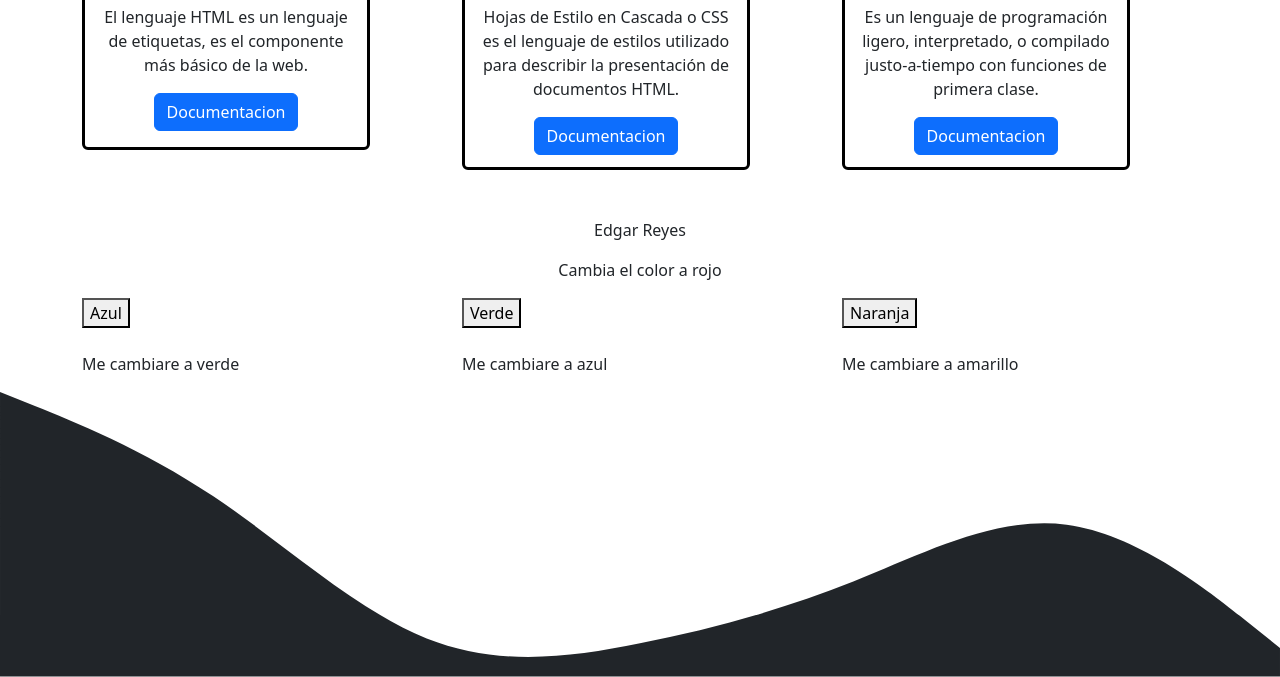
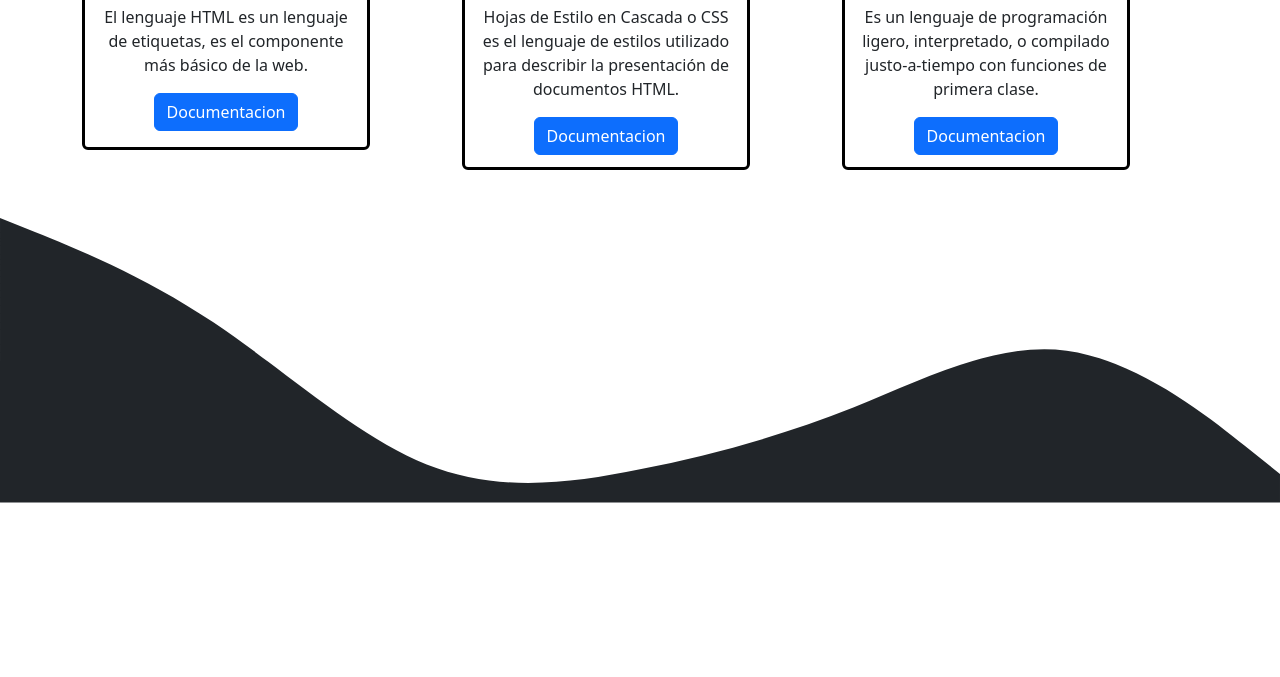
Before and after one commit to edyreyes2305/WebBootstrap, a plain HTML site: page index.html in a window 1280 px wide. Shown: the part 1164-1841 px from the top of the page. After the commit the page ends 1667 px from the top, so only its background shows below. Drawn offline with nearby package versions, Linux system fonts and the light colour scheme.

Commit message:
Quite la seccion de colores

```diff
--- a/index.html
+++ b/index.html
@@ -150,16 +150,16 @@
 
 
     <!-- acceso a DOM -->
-    <div class="container">
+    <!-- <div class="container">
       <div class="row justify-content-center">
         <div class="col-5 text-center">
           <p id="name">Edgar Reyes</p>
           <p onclick="changeColorToRed()">Cambia el color a rojo</p>
         </div>
       </div>
-    </div>
+    </div> -->
     <!-- botones cambiar color -->
-    <div class="container">
+    <!-- <div class="container">
       <div class="row justify-content-center">
         <div class="col">
           <button id="boton1" onclick="changeColorTo('blue')">Azul</button>
@@ -179,7 +179,7 @@
         <div class="col"><p onclick="changeColorParagraph('blue', this)">Me cambiare a azul</p></div>
         <div class="col"><p onclick="changeColorParagraph('yellow', this)">Me cambiare a amarillo</p></div>
       </div>
-    </div>
+    </div> -->
 
     <!-- ondas -->
     <svg xmlns="http://www.w3.org/2000/svg" viewBox="0 0 1440 320"><path fill="#212529" fill-opacity="1" d="M0,0L40,16C80,32,160,64,240,117.3C320,171,400,245,480,277.3C560,309,640,299,720,282.7C800,267,880,245,960,213.3C1040,181,1120,139,1200,149.3C1280,160,1360,224,1400,256L1440,288L1440,320L1400,320C1360,320,1280,320,1200,320C1120,320,1040,320,960,320C880,320,800,320,720,320C640,320,560,320,480,320C400,320,320,320,240,320C160,320,80,320,40,320L0,320Z"></path></svg>
```
